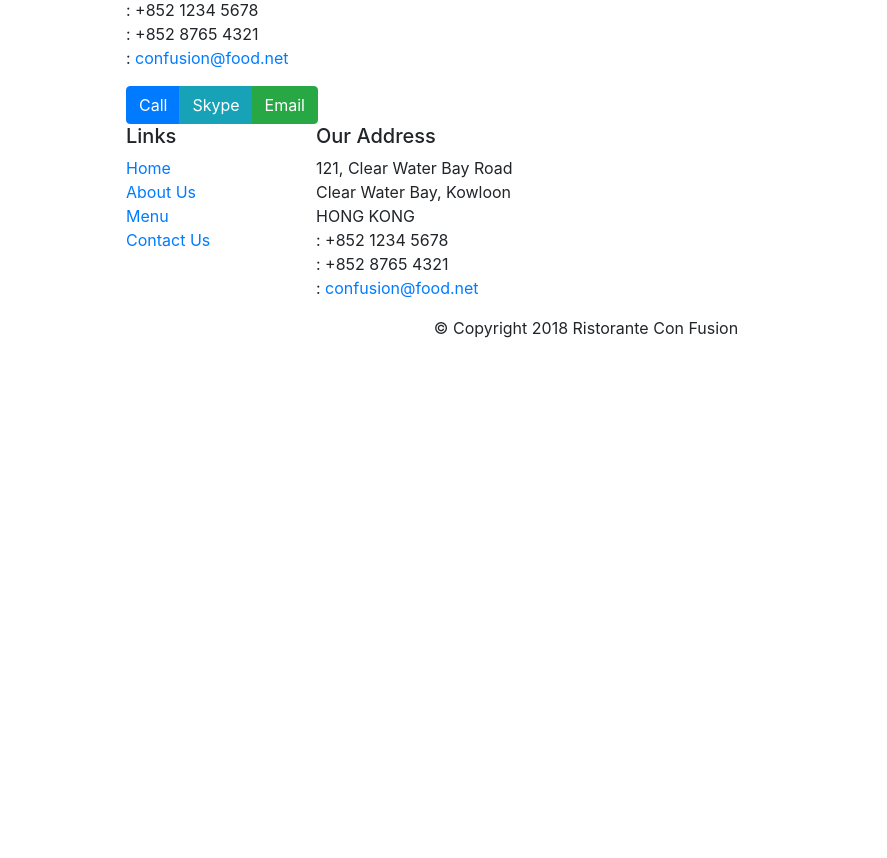
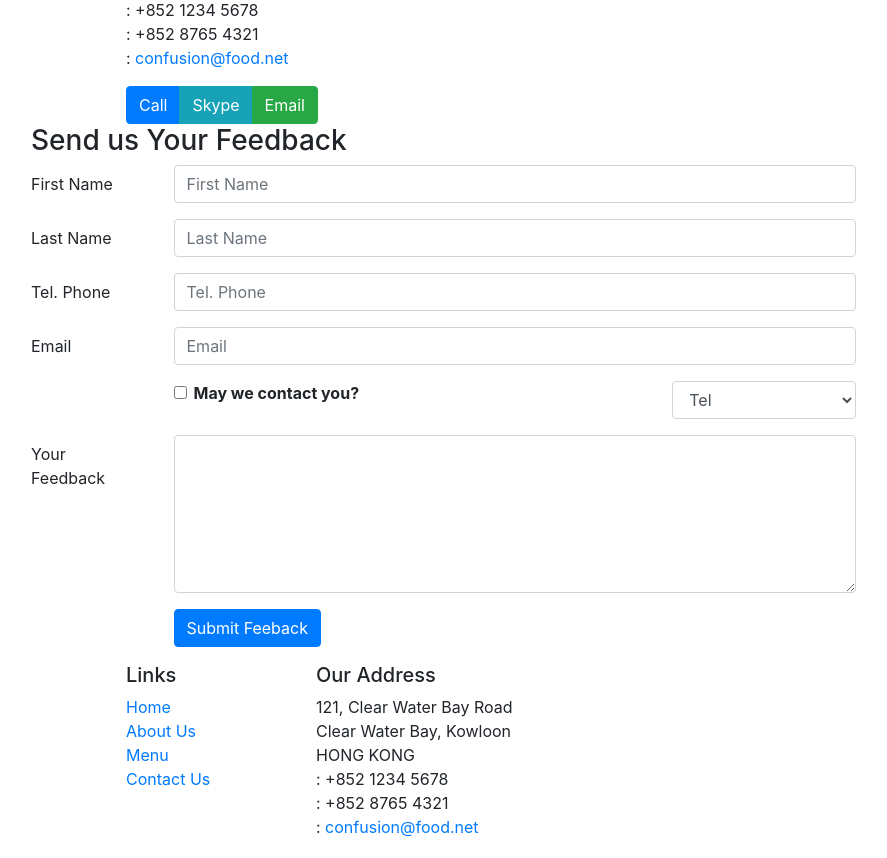
Before and after one commit to jatinyadav361/ristorente-con-fusion, a React (Create React App) app: page /contactus in a window 1280 px wide. Shown: the part 640-1498 px from the top of the page, without its empty margins (54-941 px from the left). Before the commit the page ends 996 px from the top, so only its background shows below. Built offline with nearby package versions, Linux system fonts and the light colour scheme; the HTML template or start-up script is replaced by a standard one.

Commit message:
Controlled Forms

```diff
--- a/src/components/ContactComponent.js
+++ b/src/components/ContactComponent.js
@@ -1,8 +1,41 @@
-import React from 'react';
-import {Breadcrumb,BreadcrumbItem} from 'reactstrap';
+import React,{Component} from 'react';
+import {Breadcrumb,BreadcrumbItem, Form, FormGroup, Col, Label, Input, Button} from 'reactstrap';
 import {Link} from 'react-router-dom';
 
-function Contact(props) {
+class Contact extends Component {
+
+    constructor(props) {
+        super(props);
+        this.state = {
+            firstname : '',
+            lastname : '',
+            telnum : '',
+            email : '',
+            agree : false,
+            contactType : 'Tel',
+            message : ''
+        };
+        this.handleSubmit = this.handleSubmit.bind(this);
+        this.handleInputChange = this.handleInputChange.bind(this);
+    }
+
+    handleInputChange(event) {
+        const target = event.target;
+        const value = target.type === "checkbox" ? target.checked : target.value;
+        const name = target.name;
+        this.setState({
+            [name] : value,
+        });
+    }
+
+    handleSubmit(event) {
+        console.log("Form submitted\n"+ JSON.stringify(this.state));
+        alert("Form submitted\n" + JSON.stringify(this.state));
+        event.preventDefault();
+    }
+
+    render() {
+
         return(
             <div className="container">
                 <div className="row">
@@ -41,8 +74,76 @@
                         </div>
                     </div>
                 </div>
+                <div className="row row-content">
+                    <div className="col-12">
+                        <h3>Send us Your Feedback</h3>
+                    </div>
+                    <div className="col-12 col-md-9">
+                        <Form onSubmit={this.handleSubmit}>
+                            <FormGroup row>
+                                <Label htmlFor="firstname" md={2}>First Name</Label>
+                                <Col md={10}>
+                                    <Input type="text" name="firstname" id="firstname" placeholder="First Name"
+                                        value={this.state.firstname} onChange={this.handleInputChange}/>
+                                </Col>
+                            </FormGroup>
+                            <FormGroup row>
+                                <Label htmlFor="lasttname" md={2}>Last Name</Label>
+                                <Col md={10}>
+                                    <Input type="text" name="lastname" id="lastname" placeholder="Last Name"
+                                        value={this.state.lastname} onChange={this.handleInputChange}/>
+                                </Col>
+                            </FormGroup>
+                            <FormGroup row>
+                                <Label htmlFor="telnum" md={2}>Tel. Phone</Label>
+                                <Col md={10}>
+                                    <Input type="tel" name="telnum" id="telnum" placeholder="Tel. Phone"
+                                        value={this.state.telnum} onChange={this.handleInputChange}/>
+                                </Col>
+                            </FormGroup>
+                            <FormGroup row>
+                                <Label htmlFor="email" md={2}>Email</Label>
+                                <Col md={10}>
+                                    <Input type="email" name="email" id="email" placeholder="Email"
+                                        value={this.state.email} onChange={this.handleInputChange}/>
+                                </Col>
+                            </FormGroup>
+                            <FormGroup row>
+                                <Col md={{offset:2,size:6}}>
+                                    <FormGroup check>
+                                        <Label check>
+                                            <Input id="agree" name="agree" type="checkbox"
+                                                checked={this.state.agree} onChange={this.handleInputChange}></Input>{' '}
+                                                <strong>May we contact you?</strong>
+                                        </Label>
+                                    </FormGroup>
+                                </Col>
+                                <Col md={{offset:1,size:3}}>
+                                    <Input type="select" id="contactType" name="contactType" value={this.state.contactType}
+                                        onChange={this.handleInputChange}>
+                                            <option>Tel</option>
+                                            <option>Email</option>
+                                        </Input>
+                                </Col>
+                            </FormGroup>
+                            <FormGroup row>
+                                <Label htmlFor="message" md={2}>Your Feedback</Label>
+                                <Col md={10}>
+                                    <Input type="textarea" name="message" id="messge" rows="6"
+                                        value={this.state.message} onChange={this.handleInputChange}/>
+                                </Col>
+                            </FormGroup>
+                            <FormGroup row>
+                                <Col md={{offset:2,size:10}}>
+                                    <Button type="submit" color="primary">Submit Feeback</Button>
+                                </Col>
+                            </FormGroup>
+                        </Form>
+                    </div>
+                </div>
             </div>
         );
     }
+}
 
 export default Contact;
```
Lines whose indentation alone changed are shown as unchanged.
